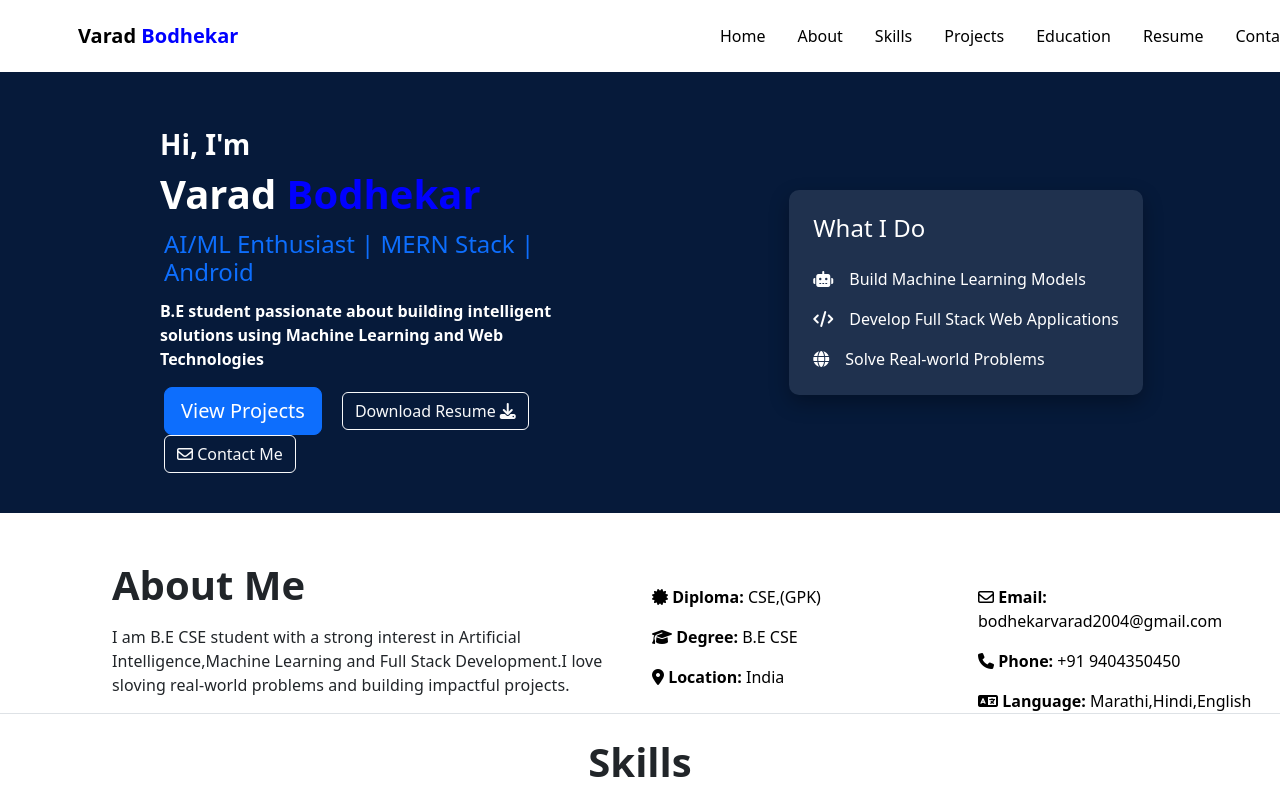
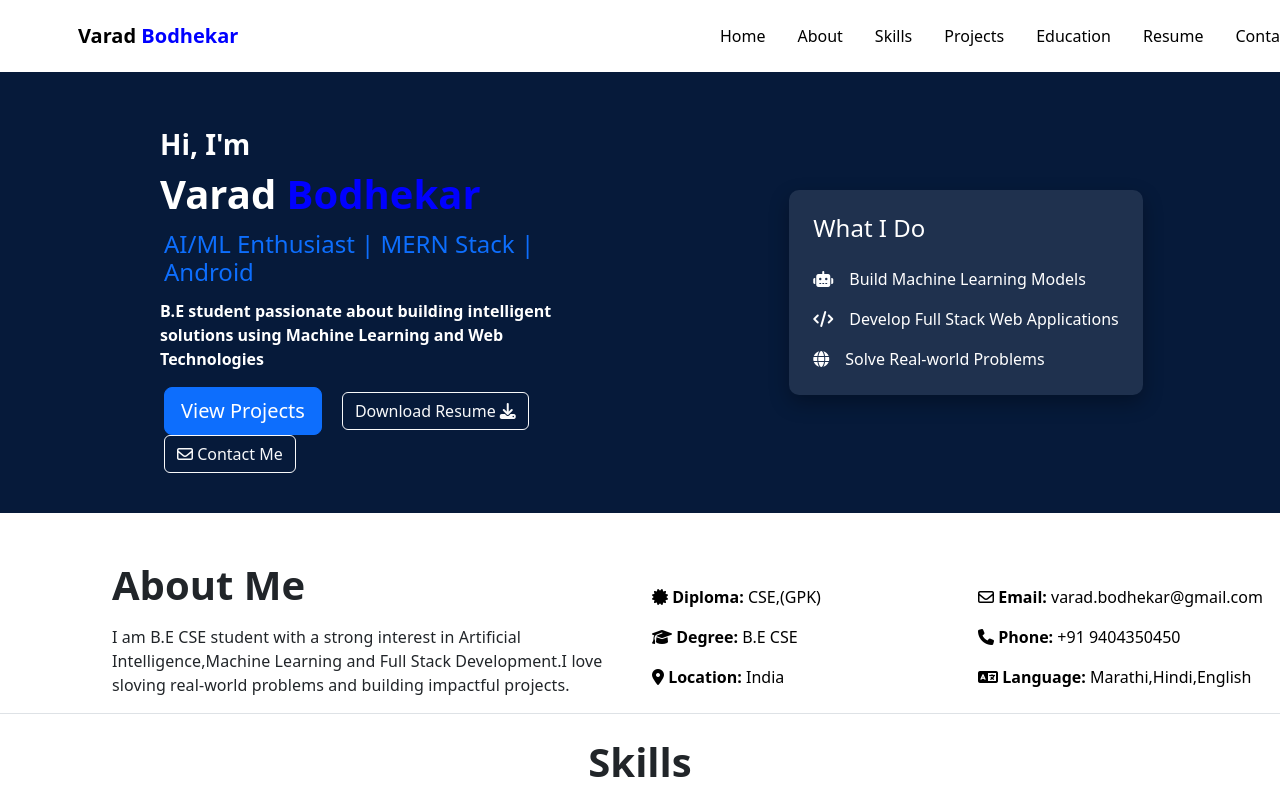
Before and after one commit to bodhekarvarad/varad.bodhekar-portfolio, a React (Vite) app: page / in a window 1280 px wide. Shown: the top 800 px of the page. Built offline with nearby package versions, Linux system fonts and the light colour scheme.

Commit message:
changed a email

```diff
--- a/src/components/About.jsx
+++ b/src/components/About.jsx
@@ -33,7 +33,7 @@ const About = () => {
     className="card text-black border-0 mt-5">
       <p className="card-text mb-3">
       <i class="fa-regular fa-envelope"></i>{" "}
-       <b>Email:</b>{" "}<span>bodhekarvarad2004@gmail.com</span>
+       <b>Email:</b>{" "}<span>varad.bodhekar@gmail.com</span>
       </p>
 
       <p className="card-text mb-3">
```
